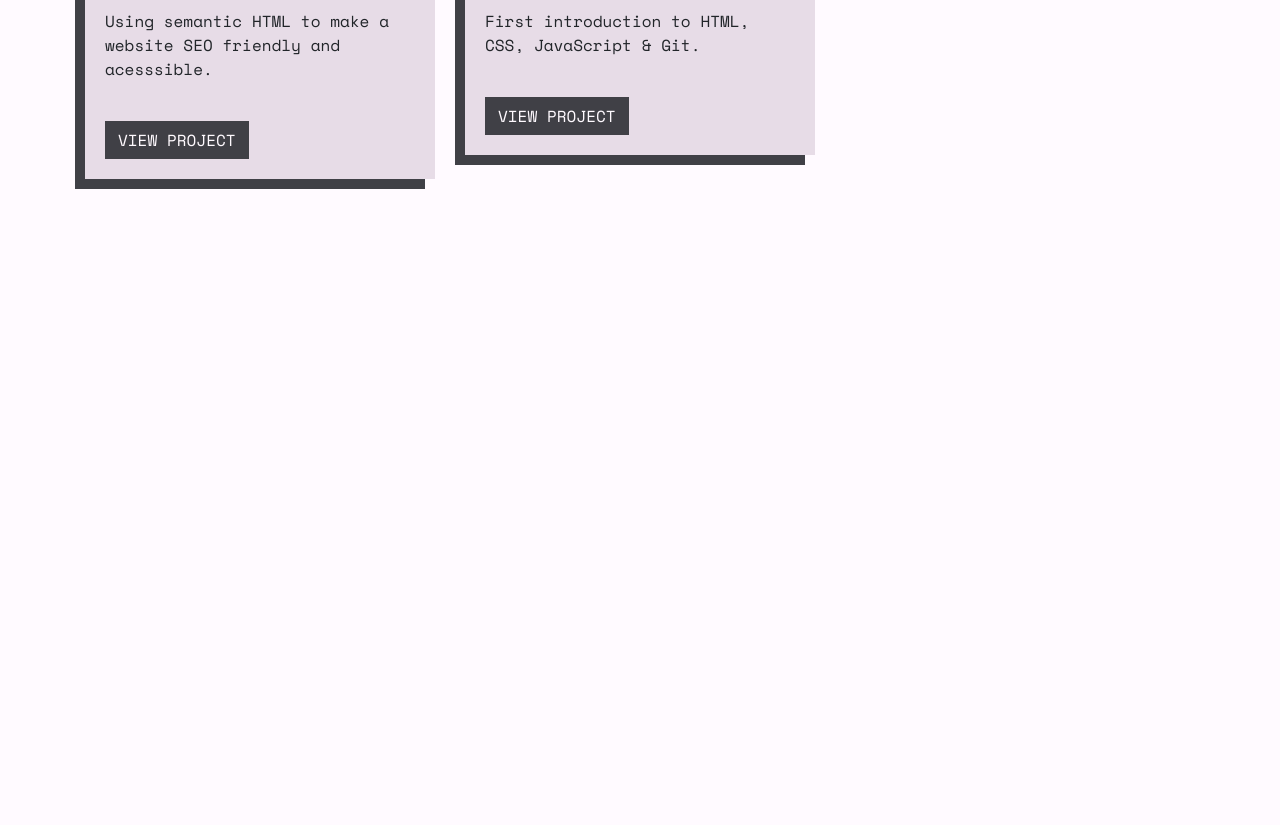
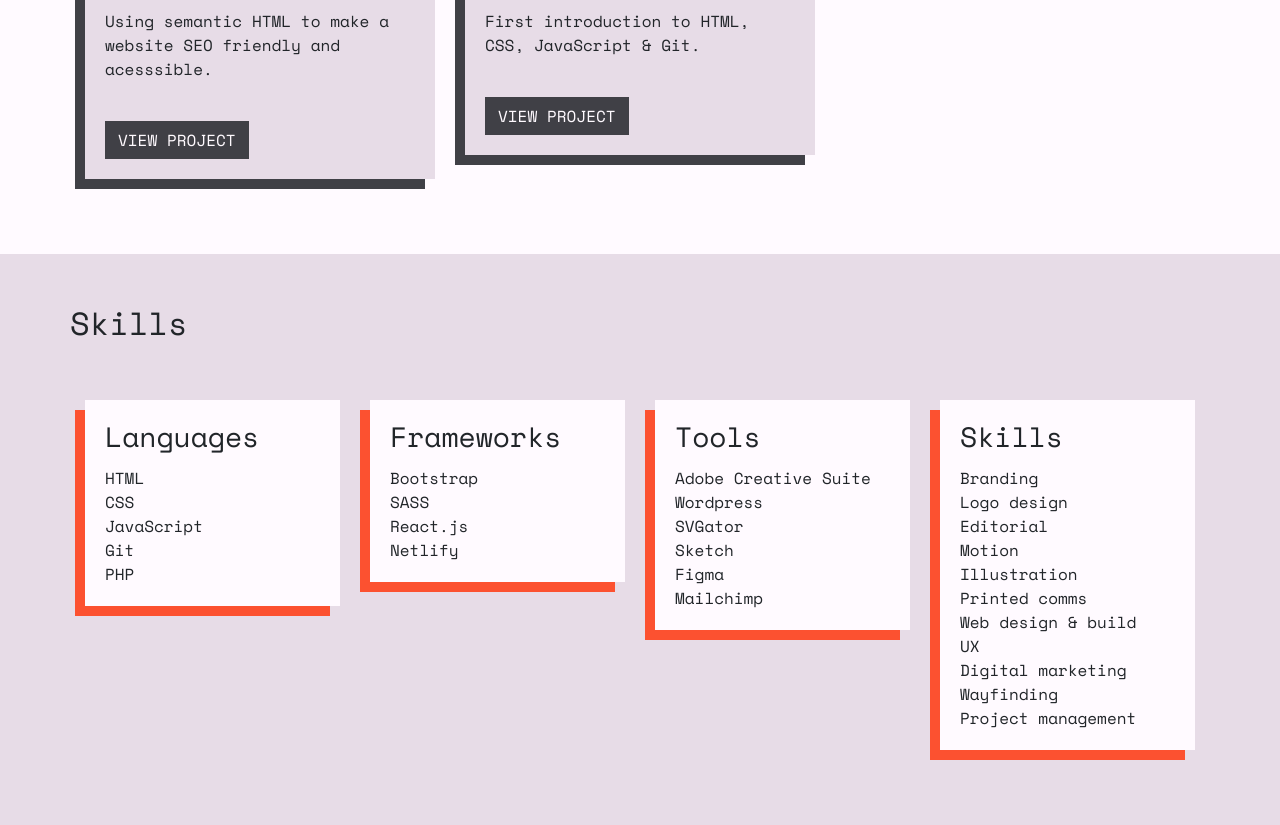
Before and after one commit to Zwirled/bootstrap-portfolio, a plain HTML site: page index.html in a window 1280 px wide. Shown: the part 1846-2671 px from the top of the page. Before the commit the page ends 2100 px from the top, so only its background shows below. Drawn offline with nearby package versions, Linux system fonts and the light colour scheme.

Commit message:
Added Skills section using Bootstrap cards and styled

```diff
--- a/assets/css/style.css
+++ b/assets/css/style.css
@@ -4,6 +4,15 @@
     --navy: #404046;
     --salmon: #fc5130;
     --fade: #e7dce7;
+    --selection: rgba(252, 82, 48, 0.3);
+}
+
+html {
+    scroll-behavior: smooth
+}
+
+::selection {
+    background: var(--selection);
 }
 
 body {
@@ -16,6 +25,7 @@ button:focus {
 }
 
 section {
+    scroll-margin-top: 100px;
     padding: 50px 0px 50px 0px;
 }
 
@@ -82,10 +92,31 @@ section {
 .title {
     margin-bottom: 50px;
 }
-.card {
+.work .card {
     box-shadow: -10px 10px 0px var(--navy);
     border-radius: 0px;
     border: none;
     margin-bottom: 25px;
     background-color: var(--fade);
 }
+
+/*SKILLS SECTION*/
+.skills {
+    background-color: var(--fade);
+}
+
+.skills .card {
+    box-shadow: -10px 10px 0px var(--salmon);
+    border-radius: 0px;
+    border: none;
+    margin-bottom: 25px;
+    background-color: var(--white);
+}
+
+.skills .card ul {
+    padding-left: 0;
+}
+
+.skills .card li {
+    list-style-type: none;
+}
--- a/index.html
+++ b/index.html
@@ -23,7 +23,7 @@
     <header>
         <nav class="navbar fixed-top navbar-expand-sm navbar-light" style="background-color: #FFFAFF;">
             <div class=" container">
-                <a class="navbar-brand" href="#"><img src="./assets/images/logo.svg" class="img-fluid"
+                <a class="navbar-brand" href="#hero"><img src="./assets/images/logo.svg" class="img-fluid"
                         alt="Amelia Bramwell's logo"></a>
                 <button class="navbar-toggler" type="button" data-toggle="collapse"
                     data-target="#navbarSupportedContent" aria-controls="navbarSupportedContent" aria-expanded="false"
@@ -34,13 +34,13 @@
                 <div class="collapse navbar-collapse" id="navbarSupportedContent">
                     <ul class="navbar-nav ml-auto">
                         <li class="nav-item">
-                            <a class="nav-link" href="#">Work</a>
+                            <a class="nav-link" href="#work">Work</a>
                         </li>
                         <li class="nav-item">
-                            <a class="nav-link" href="#">Skills</a>
+                            <a class="nav-link" href="#skills">Skills</a>
                         </li>
                         <li class="nav-item">
-                            <a class="nav-link" href="#">Contact</a>
+                            <a class="nav-link" href="#contact">Contact</a>
                         </li>
                     </ul>
                 </div>
@@ -48,7 +48,7 @@
         </nav>
     </header>
 
-    <section class="hero">
+    <section class="hero" id="hero">
         <div class="jumbotron">
 
             <div class="container">
@@ -69,7 +69,7 @@
         </div>
     </section>
 
-    <section class="work">
+    <section class="work" id="work">
         <div class="container">
             <div class="row">
                 <div class="title">
@@ -79,7 +79,7 @@
 
             <div class="row">
 
-                <div class="col-md-4 col-sm-6">
+                <div class="col-md-6 col-lg-4">
                     <div class="card">
                         <img src="./assets/images/travel-california.webp" class="img-fluid" alt="Travel California">
                         <div class="card-body">
@@ -93,7 +93,7 @@
                     </div>
                 </div>
 
-                <div class="col-md-4 col-sm-6">
+                <div class="col-md-6 col-lg-4">
                     <div class="card">
                         <img src="./assets/images/portfolio.webp" class="img-fluid" alt="Amelia Bramwell's portfolio">
                         <div class="card-body">
@@ -107,7 +107,7 @@
                     </div>
                 </div>
 
-                <div class="col-md-4 col-sm-6">
+                <div class="col-md-6 col-lg-4">
                     <div class="card">
                         <img src="./assets/images/cheat-sheet.webp" class="img-fluid" alt="Cheat Sheet">
                         <div class="card-body">
@@ -121,7 +121,7 @@
                     </div>
                 </div>
 
-                <div class="col-md-4 col-sm-6">
+                <div class="col-md-6 col-lg-4">
                     <div class="card">
                         <img src="./assets/images/code-refractor.webp" class="img-fluid" alt="Code Refractor">
                         <div class="card-body">
@@ -135,7 +135,7 @@
                     </div>
                 </div>
 
-                <div class="col-md-4 col-sm-6">
+                <div class="col-md-6 col-lg-4">
                     <div class="card">
                         <img src="./assets/images/study-guide.webp" class="img-fluid" alt="Study Guide">
                         <div class="card-body">
@@ -150,6 +150,87 @@
                 </div>
 
             </div>
+        </div>
+    </section>
+
+    <section class="skills" id="skills">
+        <div class="container">
+
+            <div class="row">
+                <div class="title">
+                    <h2>Skills</h2>
+                </div>
+            </div>
+
+            <div class="row">
+                <div class="col-md-6 col-lg-3">
+                    <div class="card">
+                        <div class="card-body">
+                            <h3 class="card-title">Languages</h3>
+                            <ul class="card-text">
+                                <li>HTML</li>
+                                <li>CSS</li>
+                                <li>JavaScript</li>
+                                <li>Git</li>
+                                <li>PHP</li>
+
+                            </ul>
+                        </div>
+                    </div>
+                </div>
+
+                <div class="col-md-6 col-lg-3">
+                    <div class="card">
+                        <div class="card-body">
+                            <h3 class="card-title">Frameworks</h3>
+                            <ul class="card-text">
+                                <li>Bootstrap</li>
+                                <li>SASS</li>
+                                <li>React.js</li>
+                                <li>Netlify</li>
+                            </ul>
+                        </div>
+                    </div>
+                </div>
+
+                <div class="col-md-6 col-lg-3">
+                    <div class="card">
+                        <div class="card-body">
+                            <h3 class="card-title">Tools</h3>
+                            <ul class="card-text">
+                                <li>Adobe Creative Suite</li>
+                                <li>Wordpress</li>
+                                <li>SVGator</li>
+                                <li>Sketch</li>
+                                <li>Figma</li>
+                                <li>Mailchimp</li>
+                            </ul>
+                        </div>
+                    </div>
+                </div>
+
+                <div class="col-md-6 col-lg-3">
+                    <div class="card">
+                        <div class="card-body">
+                            <h3 class="card-title">Skills</h3>
+                            <ul class="card-text">
+                                <li>Branding</li>
+                                <li>Logo design</li>
+                                <li>Editorial</li>
+                                <li>Motion</li>
+                                <li>Illustration</li>
+                                <li>Printed comms</li>
+                                <li>Web design & build</li>
+                                <li>UX</li>
+                                <li>Digital marketing</li>
+                                <li>Wayfinding</li>
+                                <li>Project management</li>
+                            </ul>
+                        </div>
+                    </div>
+                </div>
+            </div>
+
         </div>
     </section>
 
```
